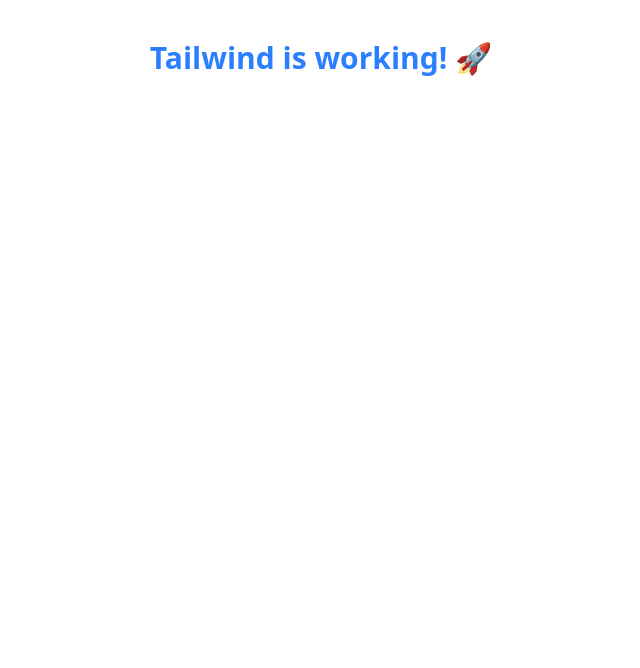
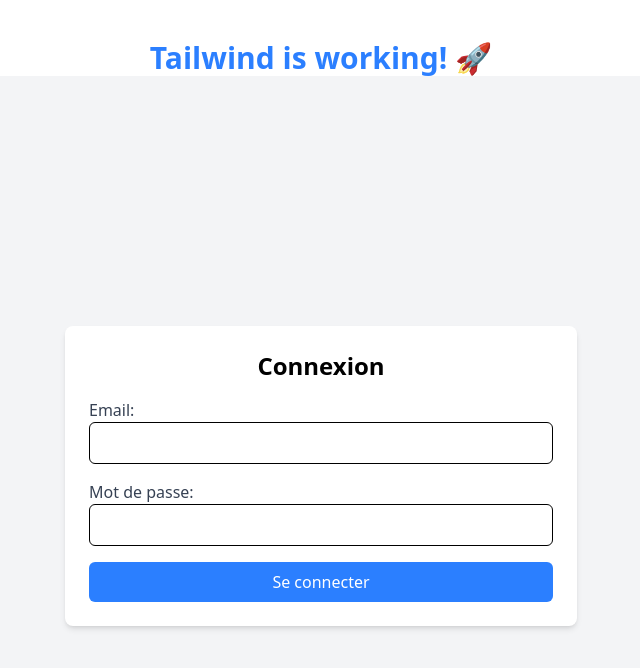
Before and after one commit to kholoud001/RecycleHub, an Angular app: page /login in a window 1280 px wide. Before the commit this address led to /. Shown: the top 668 px of the page, without its empty margins (319-959 px from the left). Built offline with nearby package versions, Linux system fonts and the light colour scheme.

Commit message:
REC-3 user login

```diff
--- a/src/app/app.module.ts
+++ b/src/app/app.module.ts
@@ -4,6 +4,7 @@
 import { AppRoutingModule } from './app-routing.module';
 import { AppComponent } from './app.component';
 import { AuthModule } from './auth/auth.module';
+import { ParticularModule } from './particular/particular.module';
 
 @NgModule({
   declarations: [
@@ -12,7 +13,8 @@
   imports: [
     BrowserModule,
     AppRoutingModule,
-    AuthModule
+    AuthModule,
+    ParticularModule
   ],
   providers: [],
   bootstrap: [AppComponent]
--- a/src/app/auth/auth.service.ts
+++ b/src/app/auth/auth.service.ts
@@ -5,8 +5,8 @@
   providedIn: 'root'
 })
 export class AuthService {
-  private currentUser: any;
   private users: any[] = JSON.parse(localStorage.getItem('users') || '[]');
+  private connectedUser: any;
 
   constructor() {}
 
@@ -38,19 +38,19 @@
   login(email: string, password: string): Observable<boolean> {
     const user = this.users.find((u) => u.email === email && u.password === password);
     if (user) {
-      this.currentUser = user;
-      localStorage.setItem('currentUser', JSON.stringify(user));
+      this.connectedUser = user;
+      localStorage.setItem('connectedUser', JSON.stringify(user));
       return of(true);
     }
     return of(false);
   }
 
   logout(): void {
-    this.currentUser = null;
-    localStorage.removeItem('currentUser');
+    this.connectedUser = null;
+    localStorage.removeItem('connectedUser');
   }
 
-  getCurrentUser(): any {
-    return JSON.parse(localStorage.getItem('currentUser') || 'null');
+  getConnectedUser(): any {
+    return JSON.parse(localStorage.getItem('connectedUser') || 'null');
   }
 }
--- a/src/app/auth/login/login.component.html
+++ b/src/app/auth/login/login.component.html
@@ -1 +1,29 @@
-<p>login works!</p>
+<div class="flex justify-center items-center h-screen bg-gray-100">
+  <div class="w-full max-w-lg bg-white p-6 rounded-lg shadow-md">
+    <h2 class="text-2xl font-bold text-center mb-4">Connexion</h2>
+    <form [formGroup]="loginForm" (ngSubmit)="onSubmit()">
+
+      <div class="mb-4">
+        <label class="block text-gray-700">Email:</label>
+        <input type="email" class="w-full p-2 border rounded-md" formControlName="email" required>
+        <p class="text-red-500 text-sm" *ngIf="loginForm.get('email')?.invalid && (loginForm.get('email')?.touched || loginForm.get('email')?.dirty)">
+          Email est requis et invalide.
+        </p>
+      </div>
+
+      <div class="mb-4">
+        <label class="block text-gray-700">Mot de passe:</label>
+        <input type="password" class="w-full p-2 border rounded-md" formControlName="password" required>
+        <p class="text-red-500 text-sm" *ngIf="loginForm.get('password')?.invalid && (loginForm.get('password')?.touched || loginForm.get('password')?.dirty)">
+          Mot de passe requis (minimum 6 caractères).
+        </p>
+      </div>
+
+
+
+      <button class="w-full bg-blue-500 text-white py-2 rounded-md hover:bg-blue-600" [disabled]="loginForm.invalid">
+        Se connecter
+      </button>
+    </form>
+  </div>
+</div>
--- a/src/app/auth/login/login.component.ts
+++ b/src/app/auth/login/login.component.ts
@@ -1,4 +1,8 @@
 import { Component } from '@angular/core';
+import Swal from 'sweetalert2';
+import {FormBuilder, FormGroup, Validators} from '@angular/forms';
+import {AuthService} from '../auth.service';
+import {Router} from '@angular/router';
 
 @Component({
   selector: 'app-login',
@@ -8,5 +12,52 @@
   styleUrl: './login.component.css'
 })
 export class LoginComponent {
+  loginForm: FormGroup;
 
+  constructor(private fb: FormBuilder, private authService: AuthService, private router: Router) {
+    this.loginForm = this.fb.group({
+      email: ['', [Validators.required, Validators.email]],
+      password: ['', [Validators.required, Validators.minLength(6)]],
+      role: ['particular', Validators.required]
+    });
+  }
+
+
+  onSubmit() {
+    if (this.loginForm.invalid) {
+      this.loginForm.markAllAsTouched();
+      return;
+    }
+
+    const { email, password } = this.loginForm.value;
+
+    this.authService.login(email, password).subscribe({
+      next: (isLoggedIn) => {
+        if (isLoggedIn) {
+          Swal.fire({
+            title: 'Connexion réussie!',
+            icon: 'success',
+            confirmButtonText: 'OK'
+          }).then(() => {
+            this.router.navigate(['/dashboard']);
+          });
+        } else {
+          Swal.fire({
+            title: 'Erreur',
+            text: 'Identifiants incorrects.',
+            icon: 'error',
+            confirmButtonText: 'Réessayer'
+          });
+        }
+      },
+      error: () => {
+        Swal.fire({
+          title: 'Erreur',
+          text: 'Une erreur est survenue.',
+          icon: 'error',
+          confirmButtonText: 'Réessayer'
+        });
+      }
+    });
+  }
 }
--- /dev/null
+++ b/src/app/particular/dashboard/dashboard.component.html
@@ -0,0 +1,46 @@
+<div class="min-h-screen bg-gray-100">
+
+  <!-- Navbar -->
+  <nav class="bg-blue-600 p-4 shadow-md">
+    <div class="container mx-auto flex justify-between items-center">
+      <a href="#" class="text-white font-bold text-xl">Dashboard</a>
+      <ul class="flex space-x-6">
+        <li><a href="/my-requests" class="text-white hover:text-gray-300">My Requests</a></li>
+        <li><a href="/profile" class="text-white hover:text-gray-300">Profile</a></li>
+        <li><button (click)="logout()" class="text-white hover:text-gray-300">Logout</button></li>
+      </ul>
+    </div>
+  </nav>
+
+  <!-- Content -->
+  <div class="container mx-auto mt-6">
+    <div class="bg-white p-6 rounded-lg shadow-md">
+      <h2 class="text-2xl font-bold mb-4">Welcome, {{ connectedUser?.nom }}!</h2>
+
+      <!-- My Requests Section -->
+      <div *ngIf="currentPage === 'myRequests'">
+        <h3 class="text-xl font-semibold mb-4">My Requests</h3>
+        <p class="text-gray-700">Here you can view and manage your requests.</p>
+        <!-- Add your content here for displaying requests -->
+      </div>
+
+      <!-- Profile Section -->
+      <div *ngIf="currentPage === 'profile'">
+        <h3 class="text-xl font-semibold mb-4">Profile</h3>
+        <p class="text-gray-700">Edit your profile information here.</p>
+        <div class="grid grid-cols-2 gap-6">
+          <div>
+            <strong>Name:</strong> {{ connectedUser?.nom }} {{ connectedUser?.prenom }}
+          </div>
+          <div>
+            <strong>Email:</strong> {{ connectedUser?.email }}
+          </div>
+          <div>
+            <strong>Role:</strong> {{ connectedUser?.role }}
+          </div>
+          <!-- Add more profile details if necessary -->
+        </div>
+      </div>
+    </div>
+  </div>
+</div>
--- /dev/null
+++ b/src/app/particular/dashboard/dashboard.component.ts
@@ -0,0 +1,38 @@
+import {Component, OnInit} from '@angular/core';
+import {AuthService} from '../../auth/auth.service';
+import {Router} from '@angular/router';
+
+@Component({
+  selector: 'app-dashboard',
+  standalone: false,
+
+  templateUrl: './dashboard.component.html',
+  styleUrl: './dashboard.component.css'
+})
+export class DashboardComponent implements OnInit {
+  connectedUser: any;
+  currentPage: string = 'myRequests';
+
+  constructor(private authService: AuthService, private router: Router) {}
+
+  ngOnInit(): void {
+    this.connectedUser = this.authService.getConnectedUser();
+    if (!this.connectedUser) {
+      this.router.navigate(['/login']);
+    }
+  }
+
+  logout(): void {
+    this.authService.logout();
+    this.router.navigate(['/login']);
+  }
+
+  showMyRequests(): void {
+    this.currentPage = 'myRequests';
+  }
+
+  showProfile(): void {
+    this.currentPage = 'profile';
+  }
+
+}
```
Also changed, not shown: src/app/app-routing.module.ts (+11 -0 lines), src/app/particular/particular.module.ts (added, +15 -0 lines), src/app/auth/register/register.component.ts (line endings or trailing spaces), src/app/particular/dashboard/dashboard.component.css (added), 1 other file (tests, documents, lock files or other folders).
